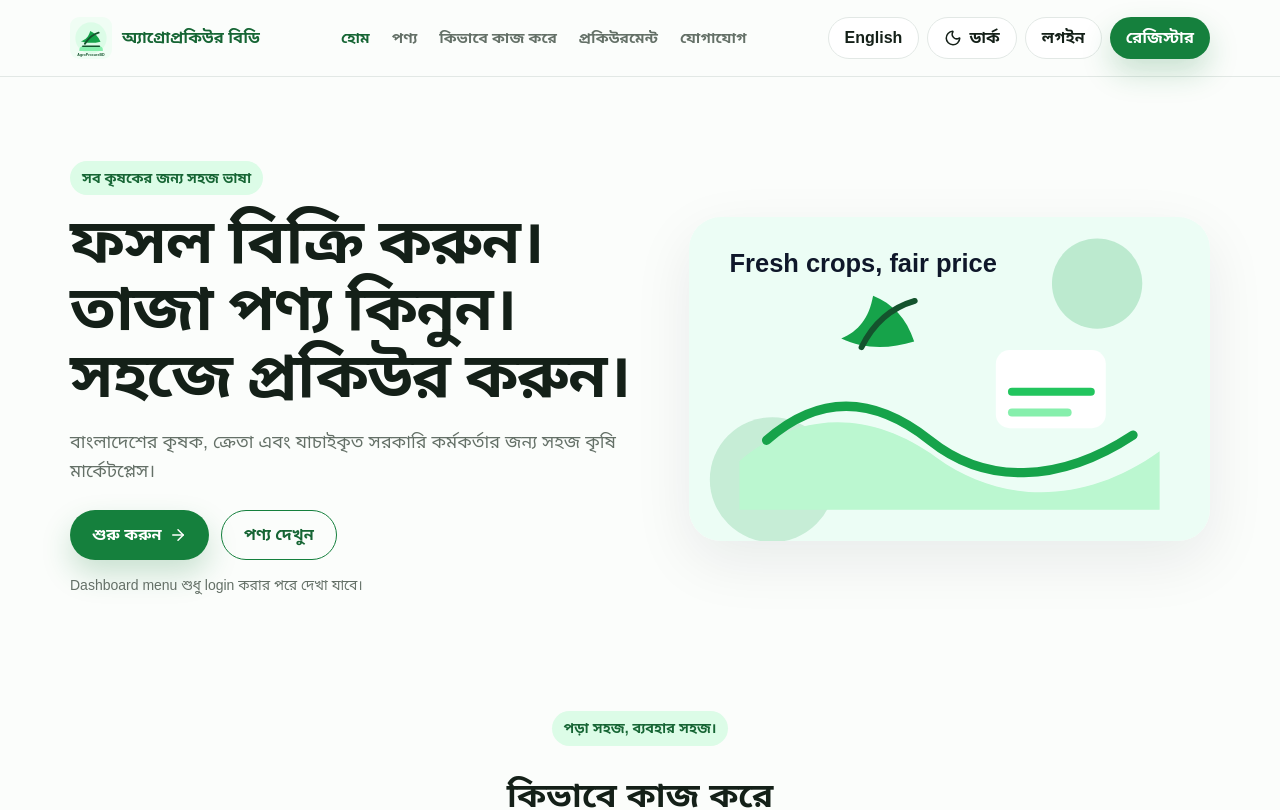
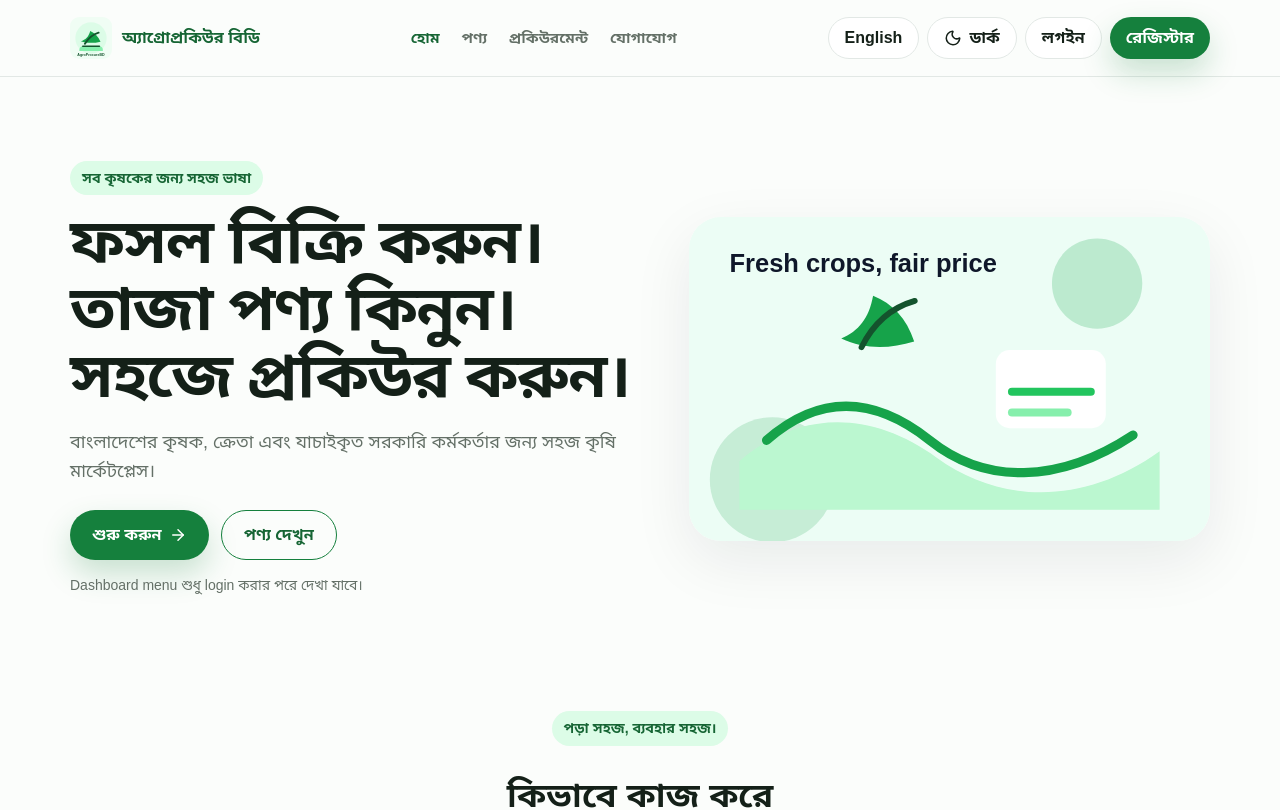
Before and after one commit to IA-MAHIM/AgroProcureBD, a React (Vite) app: page / in a window 1280 px wide. Shown: the top 810 px of the page. Built offline with nearby package versions, Linux system fonts and the light colour scheme.

Commit message:
Update Header.jsx

```diff
--- a/src/components/Header.jsx
+++ b/src/components/Header.jsx
@@ -25,7 +25,6 @@ export default function Header({ t, lang, setLang, darkMode, setDarkMode, user,
   const navItems = [
     ['/', t.home],
     ['/products', t.products],
-    ['/how-it-works', t.howItWorks],
     ['/procurement', t.procurement],
     ['/contact', t.contact],
   ]
```
